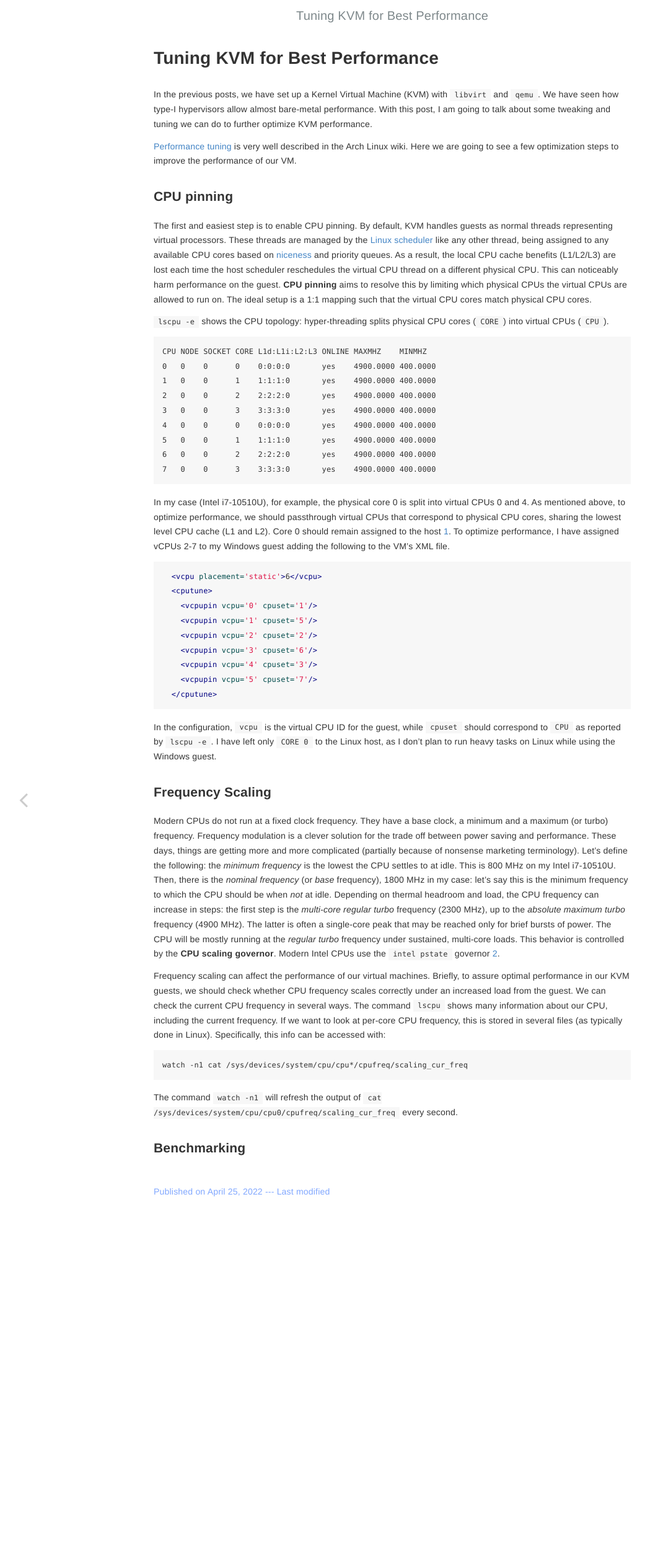
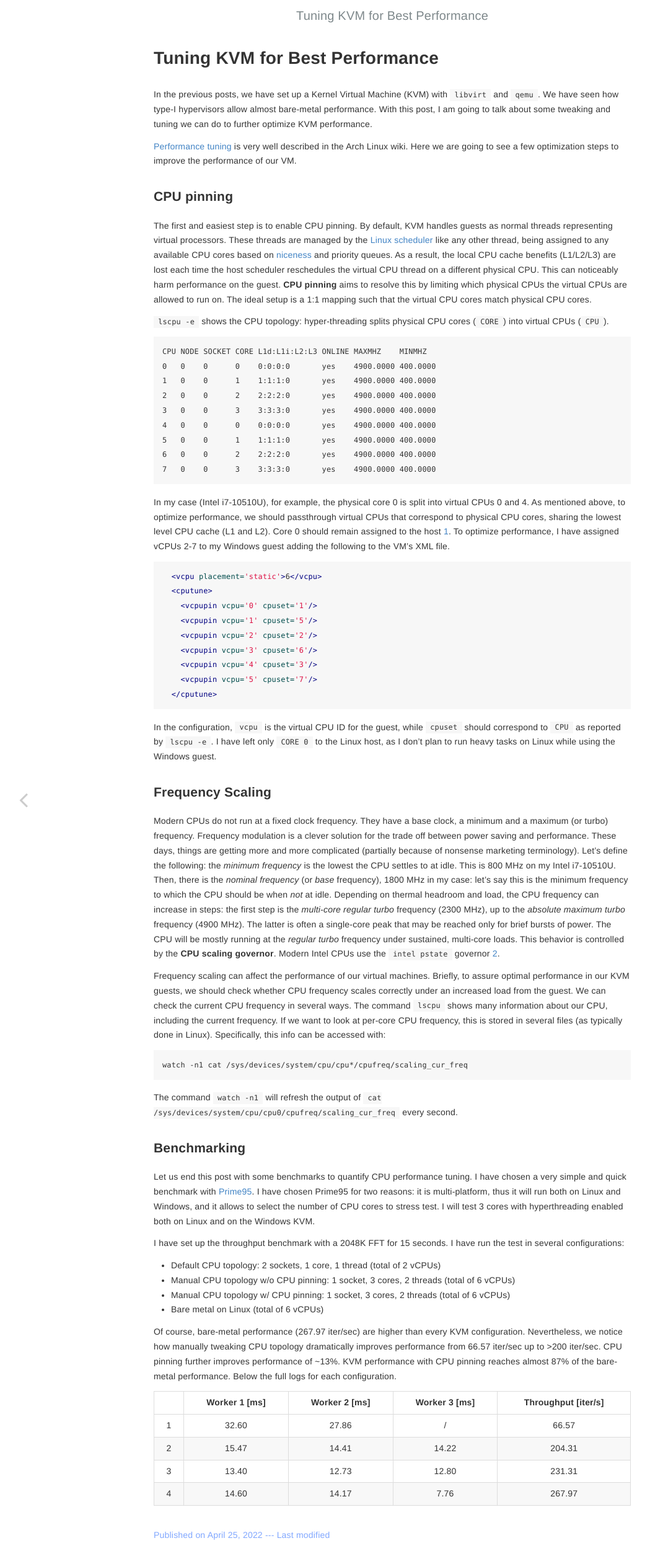
Before and after one commit to mp1994/mp1994.github.io, a Jekyll site: the page built from _posts/2022-04-25-perf-tuning.md, in a window 1280 px wide. Shown: the top 2523 px of the page at 62% size, without its empty margins (7-1056 px from the left). Built offline with Jekyll 4.4.1, drawn with Linux system fonts in a browser that asks for light colours; comment, search, counter and statistics services are not loaded.

Commit message:
Updated post with benchmarks (prime95)

```diff
--- a/_posts/2022-04-25-perf-tuning.md
+++ b/_posts/2022-04-25-perf-tuning.md
@@ -61,6 +61,28 @@ The command `watch -n1` will refresh the output of `cat /sys/devices/system/cpu/
 
 ### Benchmarking
 
+Let us end this post with some benchmarks to quantify CPU performance tuning. I have chosen a very simple and quick benchmark with [Prime95](https://www.mersenne.org/download/). I have chosen Prime95 for two reasons: it is multi-platform, thus it will run both on Linux and Windows, and it allows to select the number of CPU cores to stress test. I will test 3 cores with hyperthreading enabled both on Linux and on the Windows KVM.
+
+I have set up the throughput benchmark with a 2048K FFT for 15 seconds. I have run the test in several configurations:
+
+<ul>
+<li> Default CPU topology: 2 sockets, 1 core, 1 thread (total of 2 vCPUs) </li>
+<li> Manual CPU topology w/o CPU pinning: 1 socket, 3 cores, 2 threads (total of 6 vCPUs) </li>
+<li> Manual CPU topology w/ CPU pinning: 1 socket, 3 cores, 2 threads (total of 6 vCPUs) </li>
+<li> Bare metal on Linux (total of 6 vCPUs) </li>
+<!--<li> Bare metal on Windows (total of 6 vCPUs) </li> -->
+</ul>
+
+Of course, bare-metal performance (267.97 iter/sec) are higher than every KVM configuration. Nevertheless, we notice how manually tweaking CPU topology dramatically improves performance from 66.57 iter/sec up to >200 iter/sec. CPU pinning further improves performance of ~13%. KVM performance with CPU pinning reaches almost 87% of the bare-metal performance. Below the full logs for each configuration.
+
+|   | **Worker 1** [ms] | **Worker 2** [ms] | **Worker 3** [ms] | **Throughput** [iter/s] |
+|:-:|:-----------------:|:-----------------:|:-----------------:|:-----------------------:|
+| 1 |       32.60       |       27.86       |         /         |          66.57          |
+| 2 |       15.47       |       14.41       |       14.22       |          204.31         |
+| 3 |       13.40       |       12.73       |       12.80       |          231.31         |
+| 4 |       14.60       |       14.17       |        7.76       |          267.97         |
+
+
 <!-- --- comments
 CPU max clock 2400 MHz on Linux with `powersave` governor (nominal: 1800 MHz, "regular" turbo 2300 MHz, max turbo 4900 MHz)
 CPU freq ramps up to >4000 MHz **on idle** with `performance`, and then drops down to 3000 MHz under 100% load (scikit-learn model training) > WTF ??
```
